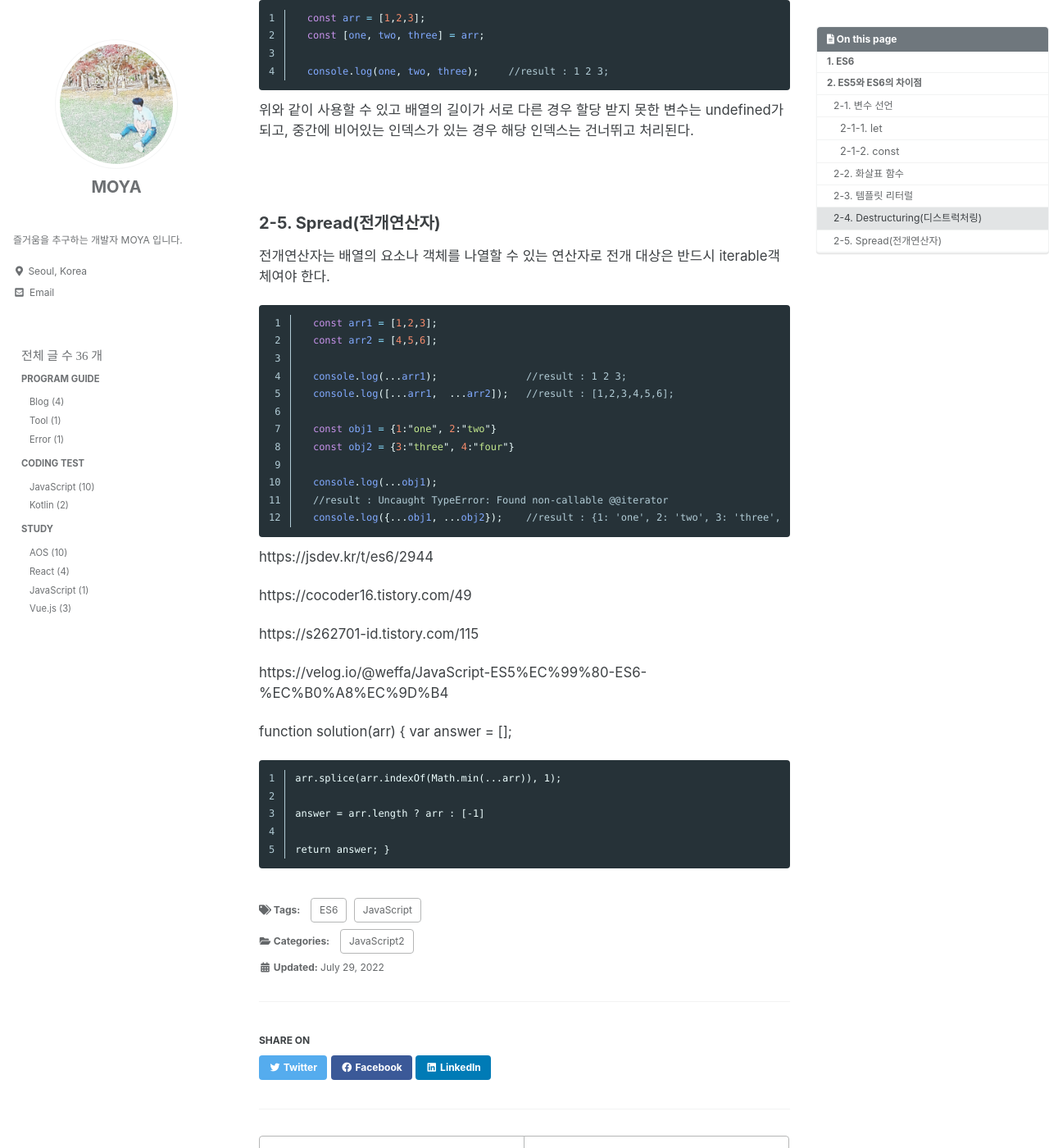
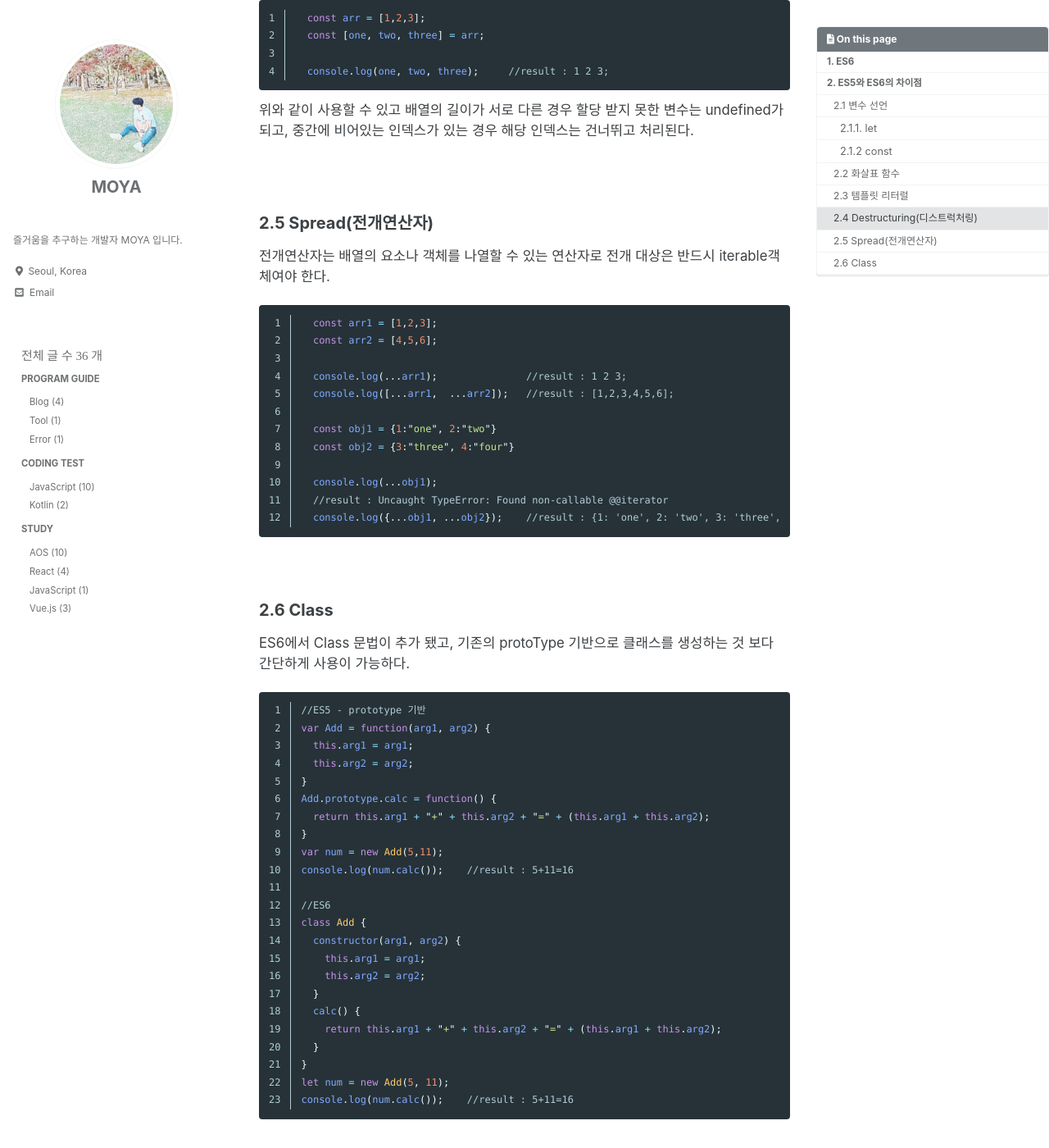
Before and after one commit to kdc7140/kdc7140.github.io, a Jekyll site: the page built from _posts/study/2022-07-29-javaScript.md, in a window 1280 px wide and 1400 px high, scrolled down 3348 px. Shown: the whole window at 82% size. Built offline with Jekyll 4.4.1, drawn with Linux system fonts in a browser that asks for light colours; cached includes are drawn as plain includes; some web fonts are replaced; some of the changed text lies outside the part shown.

Commit message:
ES6 grammar

````diff
--- a/_posts/study/2022-07-29-javaScript.md
+++ b/_posts/study/2022-07-29-javaScript.md
@@ -35,7 +35,7 @@ ES5와 ES6의 대표적인 차이점은 아래 목록과 같다. 하나하나
  * 클래스
 
 
-### 2-1. 변수 선언
+### 2.1 변수 선언
 
 ES5의 변수 선언은 오로지 var로 가능합니다. 재할당과 재선언에 자유로운 편이지만 호이스팅 문제가 있다.
 
@@ -44,7 +44,7 @@ ES5의 변수 선언은 오로지 var로 가능합니다. 재할당과 재선언
 하지만 ES6에서는 var의 유연한 특성으로 인해 발생할 수 있는 피해를 방지하기 위해 let과 const를 사용해서 변수를 선언할 수 있다
 
 
-#### 2-1-1. let
+#### 2.1.1. let
 
 let은 중복선언이 불가능하지만 재할당이 가능하다.
 
@@ -63,7 +63,7 @@ console.log(name);  //result : kkk
 단순히 값만 재할당하는 경우는 정상적으로 사용이 가능하다.
 
 
-#### 2-1-2. const
+#### 2.1.2 const
 
 const는 중복선언과 재할당이 모두 불가능하다.
 
@@ -88,7 +88,7 @@ const의 경우에도 역시 중복선언이 불가능하지만 let과 다르게
 <br/>
 
 
-### 2-2. 화살표 함수
+### 2.2 화살표 함수
 
 ES6부터 생긴 새로운 함수 선언방법이다.<br/> 화살표 함수의 특징은 일반적으로 함수의 자신을 호출하는 객체를 가리키는 dynamic this와 달리
 코드의 상위 스코프를 가리키는 lexical this를 가진다.
@@ -122,7 +122,7 @@ var text = {
 
 <br/>
 
-### 2-3. 템플릿 리터럴
+### 2.3 템플릿 리터럴
 
 백틱(`)을 사용해서 문자열을 표기하는 방법이다.<br/>
 문자열 안에 ${}를 사용해서 코드를 삽입할 수 있으며 이 자바스크립트 코드가 반환하는 값을 문자열에
@@ -142,7 +142,7 @@ console.log("이름 : ${name}, 나이 : ${age}.");
 
 <br/>
 
-### 2-4. Destructuring(디스트럭처링)
+### 2.4 Destructuring(디스트럭처링)
 
 배열이나 객체에서 필요한 요소만 추출하여 할당하고 싶은 경우에 사용할 수 있다.
 
@@ -159,7 +159,7 @@ console.log("이름 : ${name}, 나이 : ${age}.");
 
 <br/>
 
-### 2-5. Spread(전개연산자)
+### 2.5 Spread(전개연산자)
 
 전개연산자는 배열의 요소나 객체를 나열할 수 있는 연산자로 전개 대상은 반드시 iterable객체여야 한다.
 
@@ -178,27 +178,34 @@ console.log("이름 : ${name}, 나이 : ${age}.");
   console.log({...obj1, ...obj2});    //result : {1: 'one', 2: 'two', 3: 'three', 4: 'four'}
 ```
 
+<br/>
 
+### 2.6 Class
 
+ES6에서 Class 문법이 추가 됐고, 기존의 protoType 기반으로 클래스를 생성하는 것 보다 간단하게 사용이 가능하다.
 
+```javascript
+//ES5 - prototype 기반
+var Add = function(arg1, arg2) {
+  this.arg1 = arg1;
+  this.arg2 = arg2;
+}
+Add.prototype.calc = function() {
+  return this.arg1 + "+" + this.arg2 + "=" + (this.arg1 + this.arg2);
+}
+var num = new Add(5,11);
+console.log(num.calc());    //result : 5+11=16
 
-
-
-https://jsdev.kr/t/es6/2944
-
-https://cocoder16.tistory.com/49
-
-https://s262701-id.tistory.com/115
-
-https://velog.io/@weffa/JavaScript-ES5%EC%99%80-ES6-%EC%B0%A8%EC%9D%B4
-
-
-function solution(arr) {
-    var answer = [];
-
-    arr.splice(arr.indexOf(Math.min(...arr)), 1);
-
-    answer = arr.length ? arr : [-1]
-
-    return answer;
+//ES6
+class Add {
+  constructor(arg1, arg2) {
+    this.arg1 = arg1;
+    this.arg2 = arg2;
+  }
+  calc() {
+    return this.arg1 + "+" + this.arg2 + "=" + (this.arg1 + this.arg2);
+  }
 }
+let num = new Add(5, 11);
+console.log(num.calc());    //result : 5+11=16
+```
````
